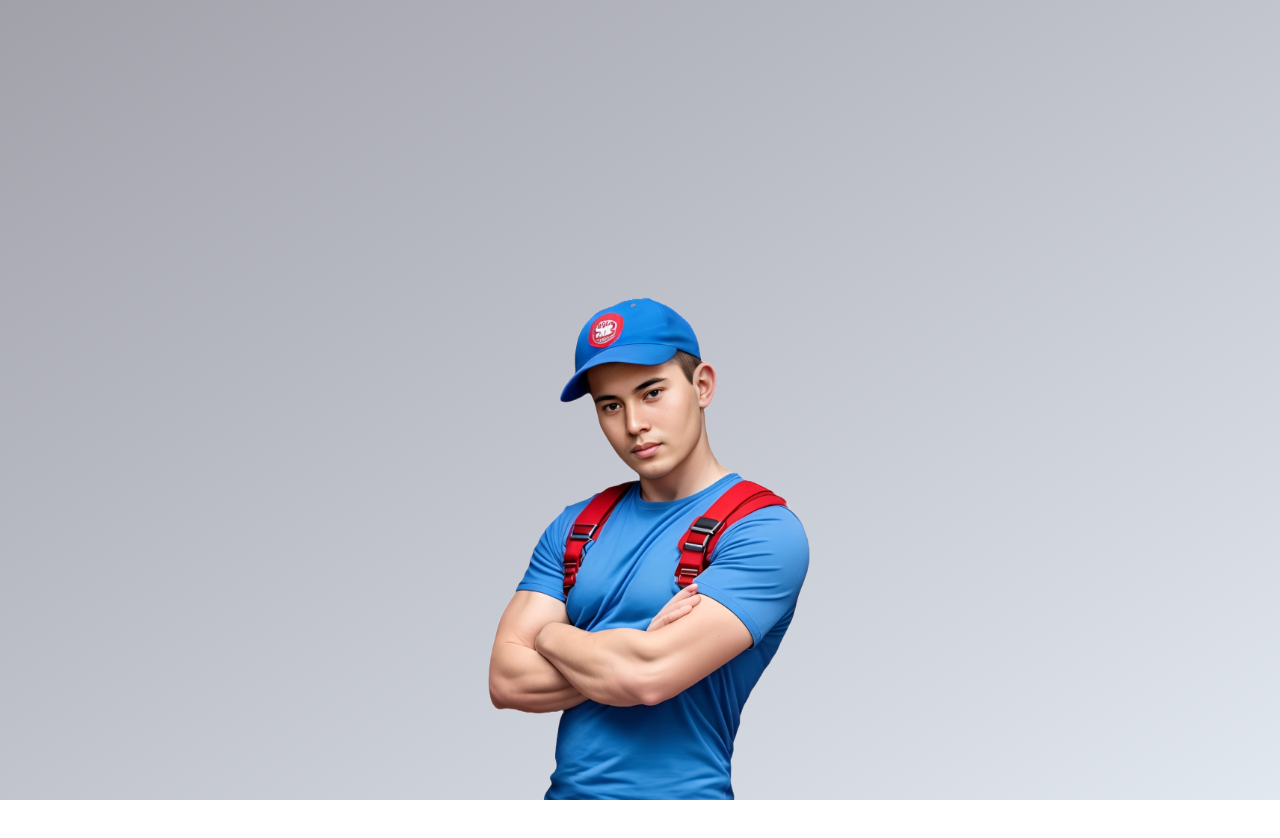
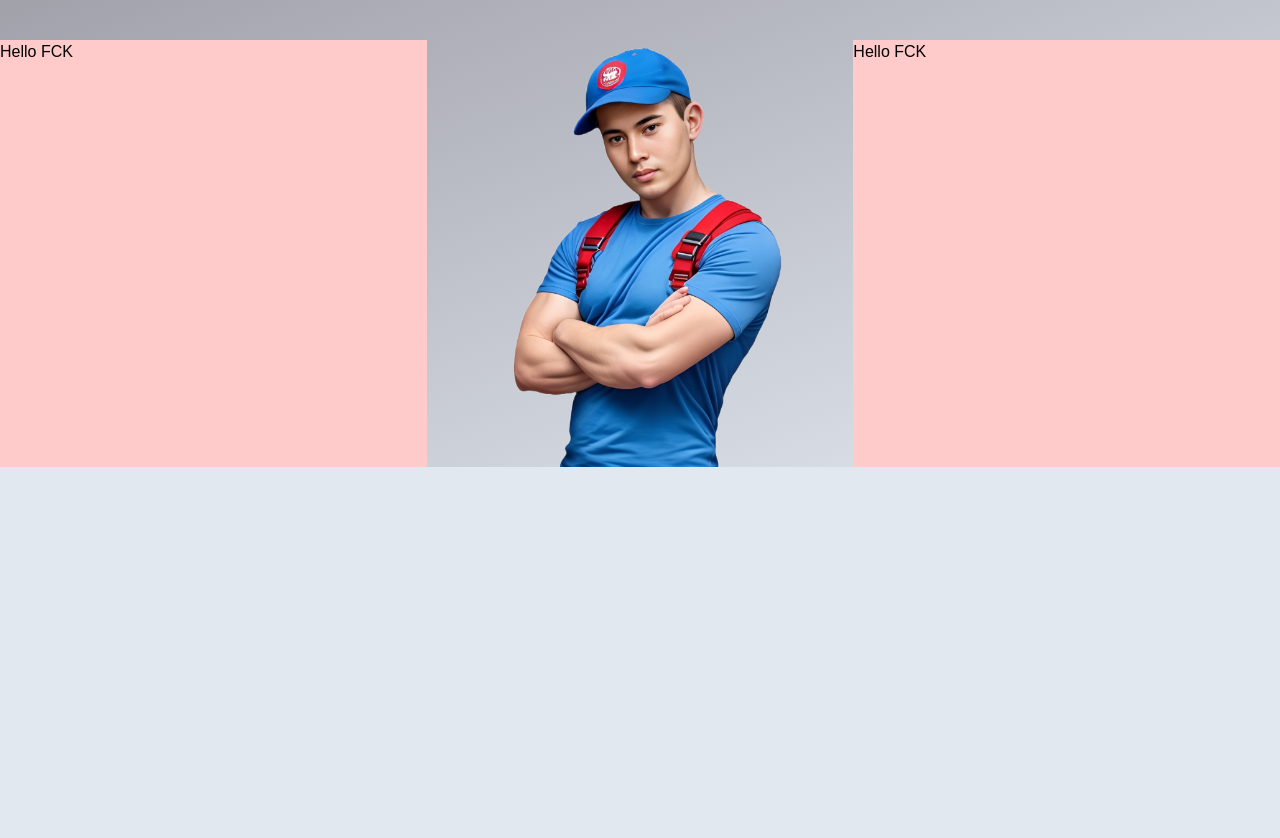
Before and after one commit to nishanbudhathoki2266/framer-rnd, a Next.js app in the folder next-framer/: page / in a window 1280 px wide. Shown: the top 838 px of the page. Before the commit the page ends 800 px from the top, so only its background shows below. Built offline with nearby package versions, Linux system fonts and the light colour scheme; a web font is replaced by a local one.

Commit message:
Made a little change in layout design

```diff
--- a/next-framer/src/app/page.jsx
+++ b/next-framer/src/app/page.jsx
@@ -2,9 +2,9 @@ import Hero from "@/components/Hero";
 
 const Home = () => {
   return (
-    <div className="min-h-screen bg-slate-200">
+    <main className="min-h-[300dvh] bg-slate-200">
       <Hero />
-    </div>
+    </main>
   );
 };
 
--- a/next-framer/src/components/Hero.jsx
+++ b/next-framer/src/components/Hero.jsx
@@ -4,26 +4,37 @@ import React from "react";
 import { motion } from "framer-motion";
 import Image from "next/image";
 import SectionContainer from "./containers/SectionContainer";
-import { Container } from "postcss";
-import GridContainer from "./containers/GridContainer";
-
-//   whileInView={{
-//   x: [-50, 0],
-//   opacity: [0, 1],
-//   transition: {
-//     duration: 0.4,
-//     ease: "easeInOut",
-//   },
-// }}
 
 const Hero = () => {
   return (
     <SectionContainer
       id="hero"
-      className="min-h-screen flex justify-center items-end bg-gradient-to-br from-zinc-400 to-slate-200"
+      className="relative pt-10 flex justify-center bg-gradient-to-br from-zinc-400 to-slate-200"
     >
-      <GridContainer className="w-full md:w-2/3 lg:w-1/2 xl:w-2/5">
-        <div className="relative col-span-full aspect-square">
+      <motion.div
+        className="relative flex-1 bg-red-200"
+        whileInView={{
+          // x: [-50, 0],
+          opacity: [0, 1],
+          transition: {
+            duration: 0.4,
+            ease: "easeInOut",
+          },
+        }}
+      >
+        Hello FCK
+      </motion.div>
+      <motion.div
+        className="relative flex-[2] lg:flex-1 aspect-square"
+        whileInView={{
+          // x: [-50, 0],
+          opacity: [0, 1],
+          transition: {
+            duration: 0.4,
+            ease: "easeInOut",
+          },
+        }}
+      >
         <Image
           alt="AI generated image of Nishan Budhathoki"
           src="/assets/hero.png"
@@ -31,8 +42,20 @@ const Hero = () => {
           fill
           objectFit="contain"
         />
-        </div>
-      </GridContainer>
+      </motion.div>
+      <motion.div
+        className="relative flex-1 bg-red-200"
+        whileInView={{
+          // x: [-50, 0],
+          opacity: [0, 1],
+          transition: {
+            duration: 0.4,
+            ease: "easeInOut",
+          },
+        }}
+      >
+        Hello FCK
+      </motion.div>
     </SectionContainer>
   );
 };
--- /dev/null
+++ b/next-framer/src/components/containers/Container.jsx
@@ -0,0 +1,7 @@
+import cn from "clsx";
+
+const Container = ({ className = "", children }) => {
+  return <div className={cn("container mx-auto", className)}>{children}</div>;
+};
+
+export default Container;
```
Lines whose indentation alone changed are shown as unchanged.
